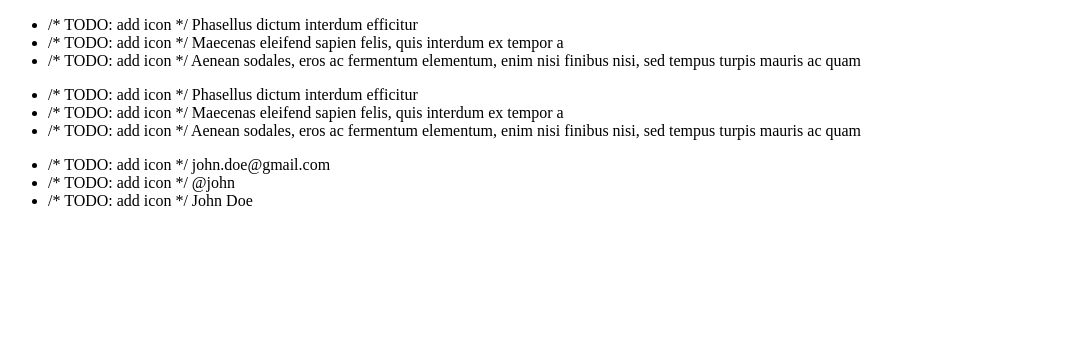
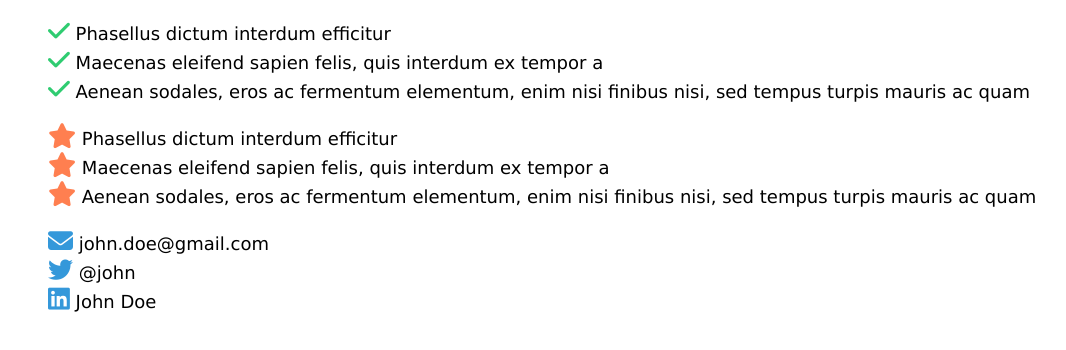
Before and after one commit to martin-markov1980/HTML-AND-CSS, a plain HTML site: page 03. CSS & Typography/10_Icon-Font-List/icon-font-list.html in a window 1280 px wide. Shown: the whole page, without its empty margins (0-1066 px from the left). Drawn offline with Linux system fonts and the light colour scheme.

Commit message:
Completed 'Icon Font List' exercise.

```diff
--- a/03. CSS & Typography/10_Icon-Font-List/icon-font-list.html
+++ b/03. CSS & Typography/10_Icon-Font-List/icon-font-list.html
@@ -8,21 +8,21 @@
 
 <body>
     <ul class="check">
-        <li>/* TODO: add icon */ Phasellus dictum interdum efficitur</li>
-        <li>/* TODO: add icon */ Maecenas eleifend sapien felis, quis interdum ex tempor a</li>
-        <li>/* TODO: add icon */ Aenean sodales, eros ac fermentum elementum, enim nisi finibus nisi, sed tempus turpis mauris ac quam</li>
+        <li><i class="fas fa-check"></i> Phasellus dictum interdum efficitur</li>
+        <li><i class="fas fa-check"></i> Maecenas eleifend sapien felis, quis interdum ex tempor a</li>
+        <li><i class="fas fa-check"></i> Aenean sodales, eros ac fermentum elementum, enim nisi finibus nisi, sed tempus turpis mauris ac quam</li>
     </ul>
 
     <ul class="star">
-        <li>/* TODO: add icon */ Phasellus dictum interdum efficitur</li>
-        <li>/* TODO: add icon */ Maecenas eleifend sapien felis, quis interdum ex tempor a</li>
-        <li>/* TODO: add icon */ Aenean sodales, eros ac fermentum elementum, enim nisi finibus nisi, sed tempus turpis mauris ac quam</li>
+        <li><i class="fas fa-star"></i> Phasellus dictum interdum efficitur</li>
+        <li><i class="fas fa-star"></i> Maecenas eleifend sapien felis, quis interdum ex tempor a</li>
+        <li><i class="fas fa-star"></i> Aenean sodales, eros ac fermentum elementum, enim nisi finibus nisi, sed tempus turpis mauris ac quam</li>
     </ul>
 
     <ul class="contact">
-        <li>/* TODO: add icon */ john.doe@gmail.com</li>
-        <li>/* TODO: add icon */ @john</li>
-        <li>/* TODO: add icon */ John Doe</li>
+        <li><i class="fas fa-envelope"></i> john.doe@gmail.com</li>
+        <li><i class="fab fa-twitter"></i> @john</li>
+        <li><i class="fab fa-linkedin"></i> John Doe</li>
     </ul>
 </body>
 
--- a/03. CSS & Typography/10_Icon-Font-List/styles.css
+++ b/03. CSS & Typography/10_Icon-Font-List/styles.css
@@ -1 +1,26 @@
-/* TODO: style the html */
+@import url("https://cdnjs.cloudflare.com/ajax/libs/font-awesome/6.4.0/css/all.min.css");
+
+body {
+  font-family: Verdana, Geneva, Tahoma, sans-serif;
+  line-height: 1.5;
+  font-size: 18px;
+}
+
+ul {
+  list-style: none;
+}
+
+ul.check i {
+  color: #2fcc71;
+  font-size: 25px;
+}
+
+ul.star i {
+  color: coral;
+  font-size: 25px;
+}
+
+ul.contact i {
+  color: #3498da;
+  font-size: 25px;
+}
```
